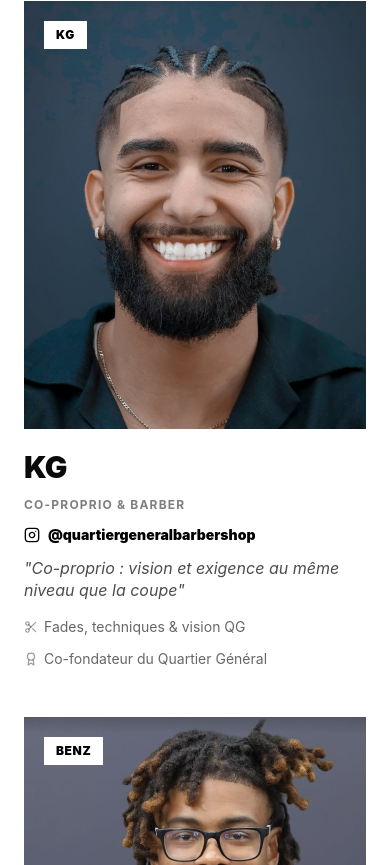
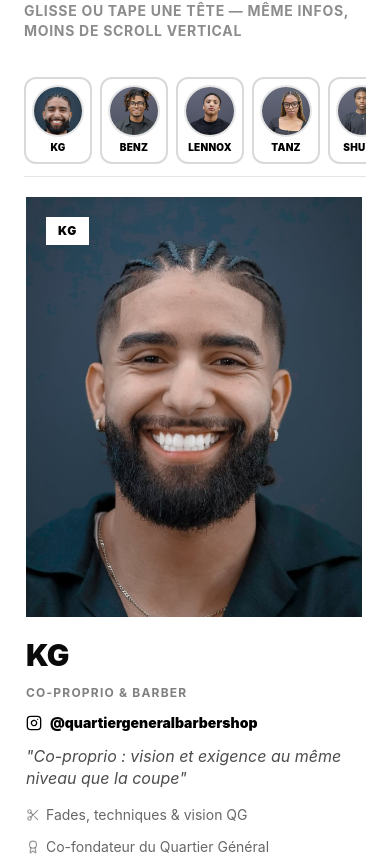
Before and after one commit to EnissayG/qgbarbershop, a React (Vite) app: page /equipe in a window 390 px wide. Shown: the part 939-1804 px from the top of the page. Built offline with nearby package versions, Linux system fonts and the light colour scheme.

Commit message:
footer correct

```diff
--- a/src/app/pages/Team.tsx
+++ b/src/app/pages/Team.tsx
@@ -1,3 +1,4 @@
+import { useCallback, useEffect, useRef, useState } from "react";
 import { motion } from "motion/react";
 import { Instagram, Award, Scissors, Star } from "lucide-react";
 import { ImageWithFallback } from "../components/figma/ImageWithFallback";
@@ -17,7 +18,83 @@ type SquadMember = {
   vibe: string;
 };
 
+function SquadCard({ member }: { member: SquadMember }) {
+  return (
+    <div className="group">
+      <div className="relative mb-5 overflow-hidden">
+        <div className="relative aspect-[4/5] overflow-hidden bg-neutral-900">
+          <ImageWithFallback
+            src={member.image}
+            alt={member.name}
+            className="h-full w-full object-cover object-top"
+          />
+
+          <div className="absolute inset-0 bg-gradient-to-t from-black/80 via-black/20 to-transparent opacity-0 transition-opacity duration-300 group-hover:opacity-100" />
+
+          <motion.div
+            initial={{ opacity: 0, y: 20 }}
+            whileInView={{ opacity: 1, y: 0 }}
+            viewport={{ once: true }}
+            className="absolute bottom-0 left-0 right-0 translate-y-full p-5 transition-transform duration-300 group-hover:translate-y-0"
+          >
+            <a
+              href={member.instagramHref}
+              target="_blank"
+              rel="noopener noreferrer"
+              className="inline-flex w-full items-center justify-center gap-2 bg-white px-5 py-3 text-xs font-black uppercase tracking-wider text-black transition-colors hover:bg-white/90"
+            >
+              <Instagram size={16} />
+              <span className="truncate">{member.instagramLabel}</span>
+            </a>
+          </motion.div>
+
+          <div className="absolute left-5 top-5">
+            <div className="bg-white px-3 py-1.5 text-xs font-black uppercase tracking-wider text-black">
+              {member.nickname}
+            </div>
+          </div>
+        </div>
+      </div>
+
+      <div className="space-y-3">
+        <h3 className="text-3xl font-black uppercase tracking-tight">{member.name}</h3>
+        <p className="text-xs font-bold uppercase tracking-widest text-black/50">{member.role}</p>
+        <a
+          href={member.instagramHref}
+          target="_blank"
+          rel="noopener noreferrer"
+          className="inline-flex items-center gap-2 text-sm font-black text-black transition-colors hover:text-black/60"
+        >
+          <Instagram size={16} />
+          {member.instagramLabel}
+        </a>
+        <p className="text-base italic leading-snug text-black/70">&quot;{member.vibe}&quot;</p>
+
+        <div className="flex flex-wrap gap-3 pt-1 text-sm text-black/60">
+          <span className="inline-flex items-center gap-1.5">
+            <Scissors size={14} className="shrink-0 text-black/40" />
+            {member.specialty}
+          </span>
+          <span className="inline-flex items-center gap-1.5">
+            <Award size={14} className="shrink-0 text-black/40" />
+            {member.experience}
+          </span>
+        </div>
+      </div>
+    </div>
+  );
+}
+
 export function Team() {
+  const scrollRef = useRef<HTMLDivElement>(null);
+  const [activeIdx, setActiveIdx] = useState(0);
+
+  const scrollToMember = useCallback((index: number) => {
+    const root = scrollRef.current;
+    const el = root?.querySelector<HTMLElement>(`[data-team-slide="${index}"]`);
+    el?.scrollIntoView({ behavior: "smooth", inline: "center", block: "nearest" });
+  }, []);
+
   const team: SquadMember[] = [
     {
       name: "KG",
@@ -98,6 +175,25 @@ export function Team() {
     },
   ];
 
+  useEffect(() => {
+    const root = scrollRef.current;
+    if (!root) return;
+    const slides = root.querySelectorAll<HTMLElement>("[data-team-slide]");
+    const obs = new IntersectionObserver(
+      (entries) => {
+        for (const e of entries) {
+          if (e.isIntersecting && e.intersectionRatio >= 0.5) {
+            const idx = Number(e.target.getAttribute("data-team-slide"));
+            if (!Number.isNaN(idx)) setActiveIdx(idx);
+          }
+        }
+      },
+      { root, threshold: [0.5, 0.65] }
+    );
+    slides.forEach((el) => obs.observe(el));
+    return () => obs.disconnect();
+  }, [team.length]);
+
   return (
     <div className="overflow-x-hidden">
       <section className="page-hero-section relative">
@@ -136,11 +232,61 @@ export function Team() {
         </div>
       </section>
 
-      {/* Team Grid */}
+      {/* Squad : carrousel + rail (mobile / tablette) · grille large écran */}
       <section className="relative bg-white py-24 lg:py-32">
         <SectionTopDiagonal tone="light" variant="slashAlt" />
         <div className="layout-gutter">
-          <div className="grid gap-12 sm:grid-cols-2 xl:grid-cols-3 lg:gap-14">
+          <p className="mb-6 text-sm font-bold uppercase tracking-wider text-black/45 lg:hidden">
+            Glisse ou tape une tête — même infos, moins de scroll vertical
+          </p>
+
+          <nav
+            className="team-carousel-track sticky z-20 mb-5 flex gap-2 overflow-x-auto border-b border-black/10 bg-white/90 py-3 backdrop-blur-sm lg:hidden"
+            style={{
+              top: "max(5rem, calc(env(safe-area-inset-top, 0px) + 3.25rem))",
+            }}
+            aria-label="Raccourcis membres"
+          >
+            {team.map((m, i) => (
+              <button
+                key={m.name}
+                type="button"
+                onClick={() => scrollToMember(i)}
+                className={`flex shrink-0 flex-col items-center gap-1.5 rounded-xl border-2 px-2 py-2 transition-colors ${
+                  activeIdx === i
+                    ? "border-black bg-black text-white"
+                    : "border-black/15 bg-white text-black hover:border-black/40"
+                }`}
+              >
+                <ImageWithFallback
+                  src={m.image}
+                  alt=""
+                  className="pointer-events-none h-12 w-12 rounded-full object-cover object-top ring-2 ring-black/10"
+                />
+                <span className="max-w-[4.25rem] truncate text-center text-[10px] font-black uppercase leading-tight tracking-wide">
+                  {m.nickname}
+                </span>
+              </button>
+            ))}
+          </nav>
+
+          <div
+            ref={scrollRef}
+            className="team-carousel-track flex snap-x snap-mandatory gap-5 overflow-x-auto pb-8 pl-0.5 pr-4 lg:hidden"
+            aria-label="Carrousel de la squad"
+          >
+            {team.map((member, i) => (
+              <article
+                key={member.name}
+                data-team-slide={i}
+                className="w-[min(88vw,21rem)] shrink-0 snap-center sm:w-[23rem]"
+              >
+                <SquadCard member={member} />
+              </article>
+            ))}
+          </div>
+
+          <div className="hidden gap-12 lg:grid lg:grid-cols-3 lg:gap-14">
             {team.map((member, index) => (
               <motion.div
                 key={member.name}
@@ -148,68 +294,8 @@ export function Team() {
                 whileInView={{ opacity: 1, y: 0 }}
                 viewport={{ once: true }}
                 transition={{ duration: 0.6, delay: index * 0.06 }}
-                className="group"
               >
-                <div className="relative overflow-hidden mb-5">
-                  <div className="aspect-[4/5] relative overflow-hidden bg-neutral-900">
-                    <ImageWithFallback
-                      src={member.image}
-                      alt={member.name}
-                      className="w-full h-full object-cover object-top"
-                    />
-
-                    <div className="absolute inset-0 bg-gradient-to-t from-black/80 via-black/20 to-transparent opacity-0 group-hover:opacity-100 transition-opacity duration-300" />
-
-                    <motion.div
-                      initial={{ opacity: 0, y: 20 }}
-                      whileInView={{ opacity: 1, y: 0 }}
-                      viewport={{ once: true }}
-                      className="absolute bottom-0 left-0 right-0 p-5 translate-y-full group-hover:translate-y-0 transition-transform duration-300"
-                    >
-                      <a
-                        href={member.instagramHref}
-                        target="_blank"
-                        rel="noopener noreferrer"
-                        className="inline-flex items-center gap-2 px-5 py-3 bg-white text-black font-black uppercase tracking-wider text-xs hover:bg-white/90 transition-colors w-full justify-center"
-                      >
-                        <Instagram size={16} />
-                        <span className="truncate">{member.instagramLabel}</span>
-                      </a>
-                    </motion.div>
-
-                    <div className="absolute top-5 left-5">
-                      <div className="px-3 py-1.5 bg-white text-black font-black uppercase text-xs tracking-wider">
-                        {member.nickname}
-                      </div>
-                    </div>
-                  </div>
-                </div>
-
-                <div className="space-y-3">
-                  <h3 className="text-3xl font-black uppercase tracking-tight">{member.name}</h3>
-                  <p className="text-xs uppercase tracking-widest text-black/50 font-bold">{member.role}</p>
-                  <a
-                    href={member.instagramHref}
-                    target="_blank"
-                    rel="noopener noreferrer"
-                    className="inline-flex items-center gap-2 text-sm font-black text-black hover:text-black/60 transition-colors"
-                  >
-                    <Instagram size={16} />
-                    {member.instagramLabel}
-                  </a>
-                  <p className="text-base text-black/70 italic leading-snug">"{member.vibe}"</p>
-
-                  <div className="flex flex-wrap gap-3 pt-1 text-sm text-black/60">
-                    <span className="inline-flex items-center gap-1.5">
-                      <Scissors size={14} className="text-black/40 shrink-0" />
-                      {member.specialty}
-                    </span>
-                    <span className="inline-flex items-center gap-1.5">
-                      <Award size={14} className="text-black/40 shrink-0" />
-                      {member.experience}
-                    </span>
-                  </div>
-                </div>
+                <SquadCard member={member} />
               </motion.div>
             ))}
           </div>
--- a/src/styles/index.css
+++ b/src/styles/index.css
@@ -200,3 +200,12 @@ body {
   );
   background-color: #000;
 }
+
+/* Carrousel équipe mobile : scroll horizontal propre */
+.team-carousel-track {
+  scrollbar-width: none;
+  -ms-overflow-style: none;
+}
+.team-carousel-track::-webkit-scrollbar {
+  display: none;
+}
```
Also changed, not shown: src/app/components/Footer.tsx (+62 -27 lines), src/app/pages/Services.tsx (+103 -16 lines).
